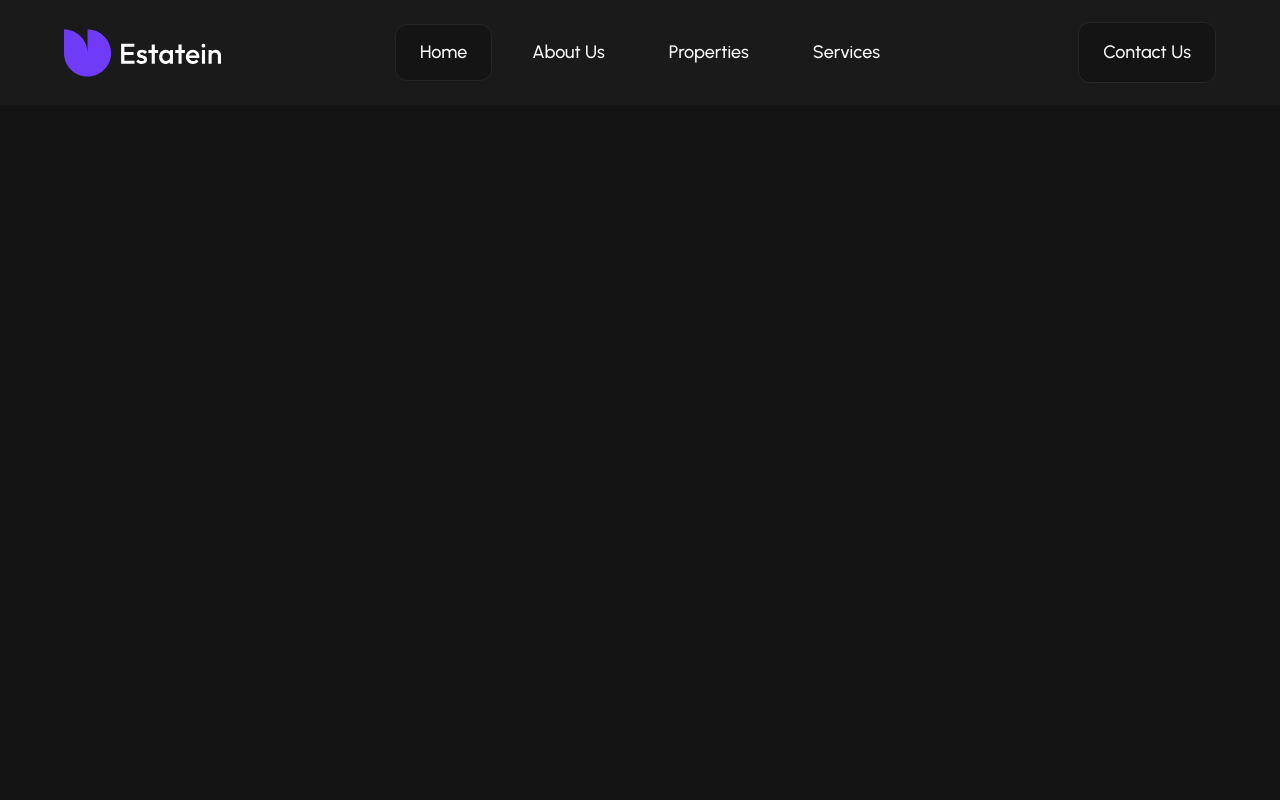
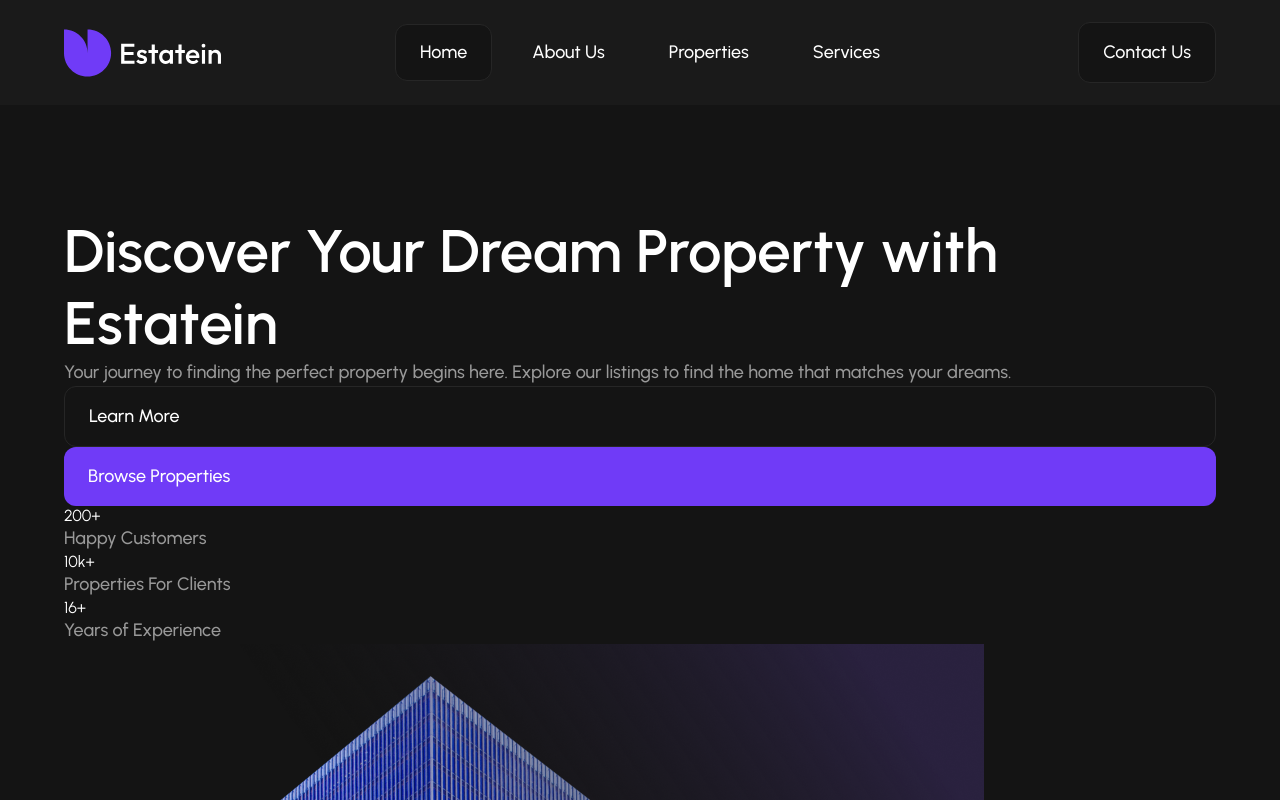
Before and after one commit to StephanCodeborne/estatein, a React (Create React App) app: page / in a window 1280 px wide. Shown: the top 800 px of the page. Built offline with nearby package versions, Linux system fonts and the light colour scheme.

Commit message:
feat: write JSX structure for Hero.js

```diff
--- a/src/App.js
+++ b/src/App.js
@@ -1,5 +1,11 @@
 import Header from "./sections/Header/Header";
+import Hero from "./sections/Hero/Hero";
 
 export default function App() {
-  return <Header />;
+  return (
+    <>
+      <Header />
+      <Hero />
+    </>
+  );
 }
--- a/src/sections/Hero/Hero.js
+++ b/src/sections/Hero/Hero.js
@@ -1,10 +1,46 @@
+import Button from "../../components/Button/Button";
 import SectionContent from "../../components/SectionContent/SectionContent";
 import styles from "./Hero.module.css";
+import heroImage from "../../assets/images/hero-section-image.png";
 
 export default function Hero() {
   return (
     <section id="hero" className="section-container">
-      <SectionContent></SectionContent>
+      <SectionContent>
+        <div className={styles.left}>
+          <div className={styles.text}>
+            <h1>Discover Your Dream Property with Estatein</h1>
+            <p>
+              Your journey to finding the perfect property begins here. Explore
+              our listings to find the home that matches your dreams.
+            </p>
+          </div>
+
+          <div className={styles.buttonsRow}>
+            <Button>learn more</Button>
+            <Button style="cta">browse properties</Button>
+          </div>
+
+          <ul className={styles.achievementss}>
+            <li className={styles.card}>
+              <div className={styles.amount}>200+</div>
+              <p>Happy Customers</p>
+            </li>
+            <li className={styles.card}>
+              <div className={styles.amount}>10k+</div>
+              <p>Properties For Clients</p>
+            </li>
+            <li className={styles.card}>
+              <div className={styles.amount}>16+</div>
+              <p>Years of Experience</p>
+            </li>
+          </ul>
+        </div>
+
+        <div className={styles.right}>
+          <img className={styles.image} src={heroImage} alt="cool building" />
+        </div>
+      </SectionContent>
     </section>
   );
 }
```
Also changed, not shown: src/assets/images/hero-section-image.png (added).
